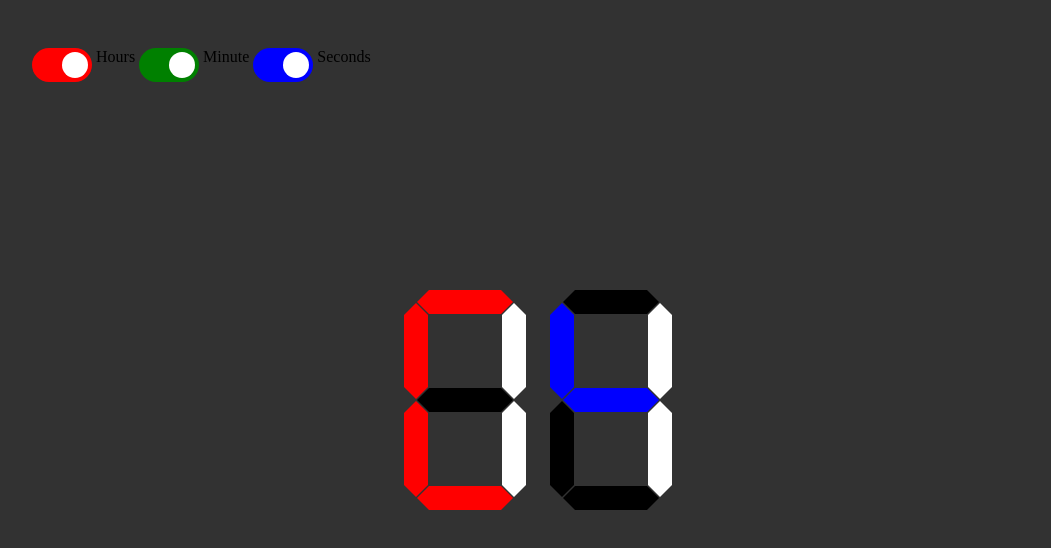
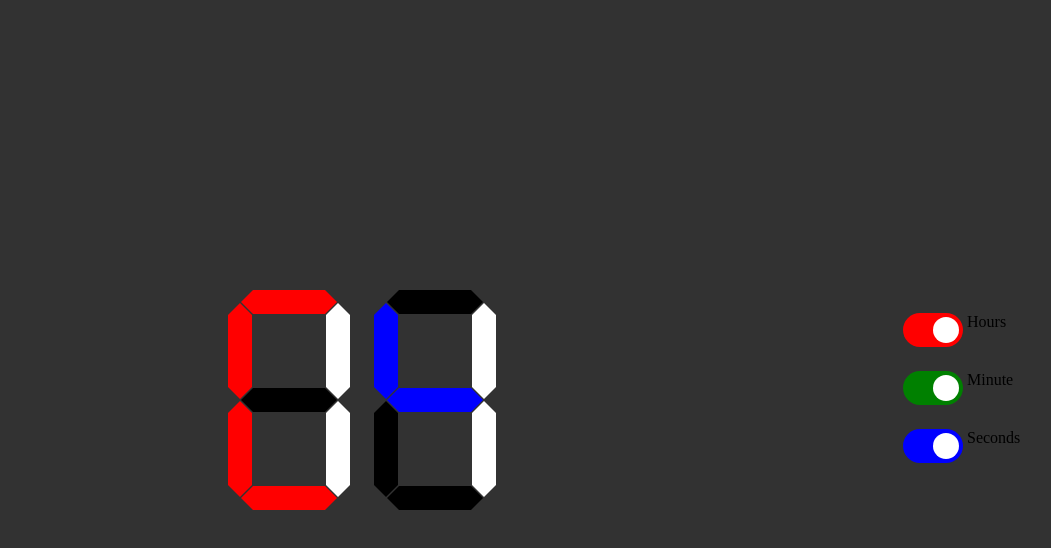
Before and after one commit to internetblacksmith/impossible-clock, a website: page app/index.html in a window 1280 px wide. Shown: the whole page, without its empty margins (16-1067 px from the left). Drawn offline with nearby package versions, Linux system fonts and the light colour scheme; files that its build step writes are made by us from their sources.

Commit message:
use grid for layout

```diff
--- a/app/index.html
+++ b/app/index.html
@@ -1,5 +1,6 @@
 <!doctype html>
 <html lang="">
+
 <head>
   <meta charset="utf-8">
   <meta name="description" content="">
@@ -11,12 +12,12 @@
   <link rel="stylesheet" href="styles/main.css">
   <!-- endbuild -->
 
-
 </head>
 
 <body id="body">
   <!--[if IE]><p class="browserupgrade">You are using an <strong>outdated</strong> browser. Please <a href="http://browsehappy.com/">upgrade your browser</a> to improve your experience.</p><![endif]-->
-    <div id="vertical-center">
+  <div class="container">
+    <div id="clock">
       <div id="clock-container">
         <div id="display-1" class="display-container display-size-12 display-no-0-0-0">
           <div class="segment-x segment-1"><span class="segment-border"></span></div>
@@ -38,29 +39,40 @@
         </div>
       </div>
     </div>
-
+    <div id="switch">
+      <div class="single-switch" id="switch-hour">
         <label class="switch hour">
           <input type="checkbox" checked="checked" id="input-show-hour">
           <span class="slider round hour"></span>
         </label>
         <label for="input-show-hours">Hours</label>
+      </div>
+      <div class="single-switch" id="switch-minute">
         <label class="switch minute">
           <input type="checkbox" checked="checked" id="input-show-minute">
           <span class="slider round minute"></span>
         </label>
         <label for="input-show-minute">Minute</label>
+      </div>
+      <div class="single-switch" id="switch-second">
         <label class="switch second">
           <input type="checkbox" checked="checked" id="input-show-second">
           <span class="slider round second"></span>
         </label>
         <label for="input-show-second">Seconds</label>
+      </div>
+    </div>
+  </div>
+  <!--
+
+   -->
 
   <!-- build:js scripts/vendor.js -->
-
 
   <!-- endbuild -->
   <!-- build:js scripts/main.js -->
   <script src="scripts/main.js"></script>
   <!-- endbuild -->
 </body>
+
 </html>
--- a/app/styles/main.scss
+++ b/app/styles/main.scss
@@ -1,5 +1,7 @@
-body {
-  margin: 48px;
+body,
+html {
+  margin: 0px;
+  padding: 0px;
 }
 
 .clear {
@@ -7,11 +9,7 @@ body {
 }
 
 .display-container {
-  &.display-size-12 {
-    margin-bottom: 24px;
-  }
   position: relative;
-  margin-right: 24px;
   float: left;
   div {
     &.segment-x,
@@ -109,33 +107,37 @@ body {
   }
 }
 
-/* clock */
+/* Grid */
 
-#display-2 {
-  margin-right: 60px;
+ .container {
+    display: grid;
+   height: 100vh;
+   width: 100vw;
+    grid-template-columns: 40px auto auto 40px;
+    grid-template-rows: 40px 1fr 40px;
+    grid-column-gap: 0px;
+    grid-row-gap: 0px;
+    justify-items: center;
+    align-items: center;
+ }
+
+#clock {
+  grid-column-start: 2;
+  grid-column-end: 3;
+  grid-row-start: 2;
+  grid-row-end: 3;
+}
+#switch {
+  grid-column-start: 3;
+  grid-column-end: 4;
+  grid-row-start: 2;
+  grid-row-end: 3;
 }
 
-#vertical-center {
-  position: absolute;
-  height: 0;
-  top: 50%;
-  left: 50%;
-}
+/* Clock */
 
-#clock-container {
-  margin-top: -110px;
-  margin-left: -220px;
-  width: 440px;
-  height: 220px;
-  .display-container:last-child {
-    margin: 0;
-  }
-  &:after {
-    display: block;
-    content: ".";
-    visibility: hidden;
-    clear: both;
-  }
+#display-1 {
+  margin-right: 24px;
 }
 
 @function digit($digit, $segment) {
@@ -225,6 +227,10 @@ body {
   }
 }
 
+/* Switches */
+.single-switch {
+  padding-bottom: 24px;
+}
 .switch {
   position: relative;
   display: inline-block;
@@ -282,8 +288,6 @@ input {
   }
 }
 
-/* Rounded sliders */
-
 .slider.round {
   border-radius: 34px;
   &:before {
```
Lines whose indentation alone changed are shown as unchanged.
